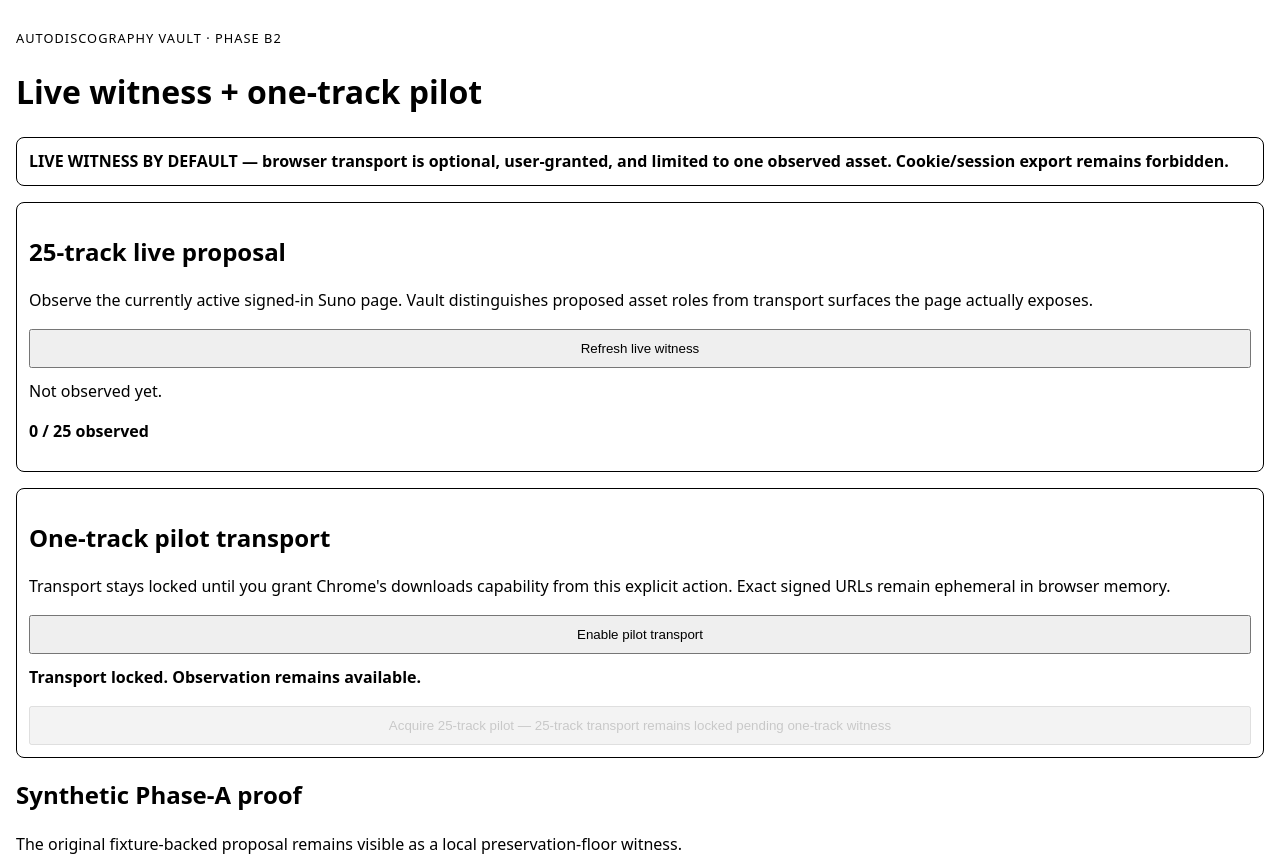
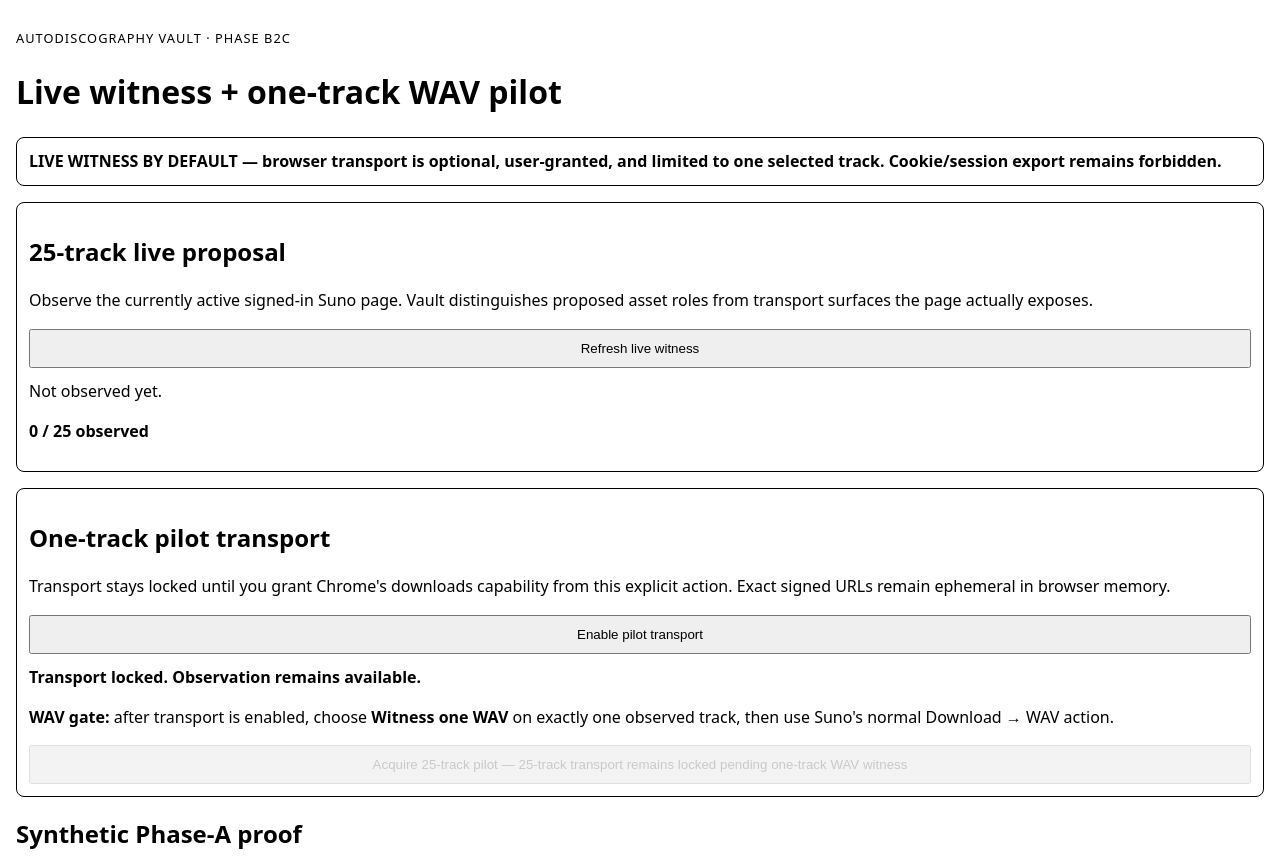
Before and after one commit to the-static-collective/autodiscography-vault, a website with bundled scripts: page extension/src/sidepanel/index.html in a window 1280 px wide. Shown: the top 859 px of the page. Built offline with nearby package versions, Linux system fonts and the light colour scheme.

Commit message:
feat: expose one-WAV witness gate

```diff
--- a/extension/src/sidepanel/index.html
+++ b/extension/src/sidepanel/index.html
@@ -9,9 +9,9 @@
 <body>
   <main>
     <header>
-      <p class="eyebrow">Autodiscography Vault · Phase B2</p>
-      <h1>Live witness + one-track pilot</h1>
-      <p class="boundary">LIVE WITNESS BY DEFAULT — browser transport is optional, user-granted, and limited to one observed asset. Cookie/session export remains forbidden.</p>
+      <p class="eyebrow">Autodiscography Vault · Phase B2C</p>
+      <h1>Live witness + one-track WAV pilot</h1>
+      <p class="boundary">LIVE WITNESS BY DEFAULT — browser transport is optional, user-granted, and limited to one selected track. Cookie/session export remains forbidden.</p>
     </header>
 
     <section class="gate" aria-labelledby="live-heading">
@@ -28,7 +28,8 @@
       <p>Transport stays locked until you grant Chrome's downloads capability from this explicit action. Exact signed URLs remain ephemeral in browser memory.</p>
       <button id="enable-transport" type="button">Enable pilot transport</button>
       <p id="transport-status" role="status" aria-live="polite">Transport locked. Observation remains available.</p>
-      <button id="acquire-pilot" type="button" disabled>Acquire 25-track pilot — 25-track transport remains locked pending one-track witness</button>
+      <p><strong>WAV gate:</strong> after transport is enabled, choose <strong>Witness one WAV</strong> on exactly one observed track, then use Suno's normal Download → WAV action.</p>
+      <button id="acquire-pilot" type="button" disabled>Acquire 25-track pilot — 25-track transport remains locked pending one-track WAV witness</button>
     </section>
 
     <section aria-labelledby="proposal-heading">
```
